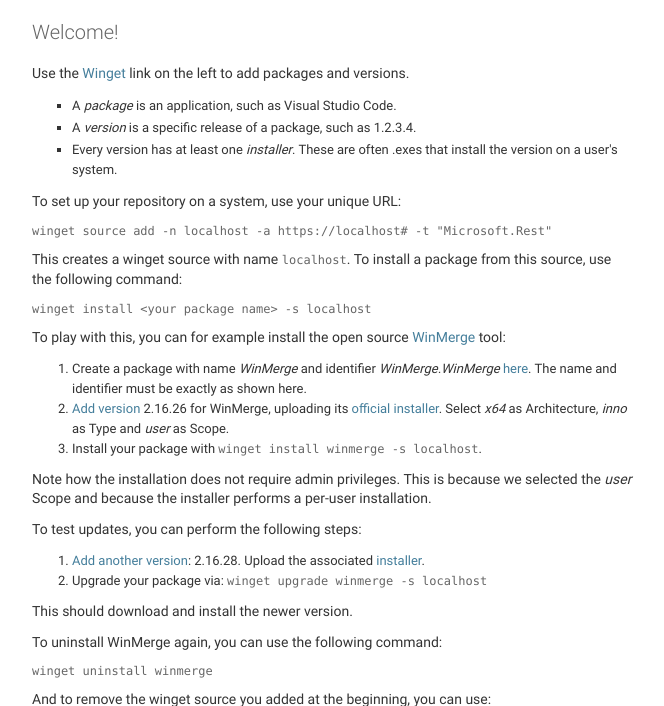
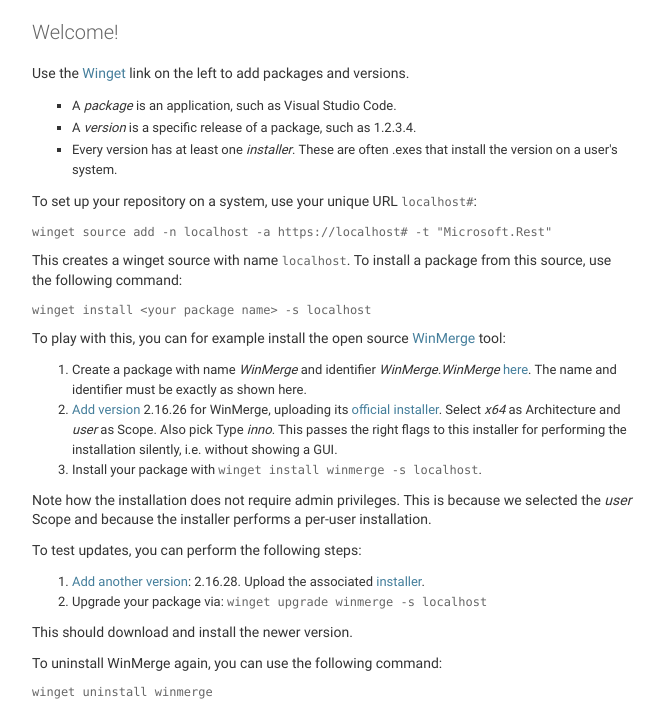
Before and after one commit to omaha-consulting/winget.pro, a Django app: template templates/admin/index.html in a window 1280 px wide. Shown: the part 20-726 px from the top of the page, without its empty margins (8-672 px from the left). Run offline with Django 3.2, Linux system fonts and the light colour scheme; the template is opened without the code that fills it, so the values that code supplies are empty.

Commit message:
Improve instructions on starting page

```diff
--- a/templates/admin/index.html
+++ b/templates/admin/index.html
@@ -24,11 +24,13 @@
             </li>
         </ul>
         <p>
-            To set up your repository on a system, use your unique URL:
+            To set up your repository on a system, use your unique URL
+            {# We check for the existence of a tenant_uuid because superusers #}
+            {# might not have one. If we didn't perform this check, then in #}
+            {# that case the `url tenant_uuid=...` call would fail. #}
+            <code>{{ request.get_host }}{% if not request.user.tenant_set.get.uuid and request.user.is_superuser %}/...{% else %}{% url 'winget:index' tenant_uuid=request.user.tenant_set.get.uuid %}{% endif %}</code>:
         </p>
-        {# We check for the existence of a tenant_uuid because superusers #}
-        {# might not have one. If we didn't perform this check, then in that #}
-        {# case the `url tenant_uuid=...` call would fail. #}
+
         <pre>winget source add -n {{ request.get_host }} -a https://{{ request.get_host }}{% if not request.user.tenant_set.get.uuid and request.user.is_superuser %}/...{% else %}{% url 'winget:index' tenant_uuid=request.user.tenant_set.get.uuid %}{% endif %} -t "Microsoft.Rest"</pre>
         <p>
             This creates a winget source with name
@@ -50,7 +52,10 @@
                 2.16.26 for WinMerge, uploading its
                 <a href="https://github.com/WinMerge/winmerge/releases/download/v2.16.26/WinMerge-2.16.26-x64-PerUser-Setup.exe">
                     official installer</a>.
-                Select <em>x64</em> as Architecture, <em>inno</em> as Type and <em>user</em> as Scope.
+                Select <em>x64</em> as Architecture and <em>user</em> as Scope.
+                Also pick Type <em>inno</em>. This passes the right flags to
+                this installer for performing the installation silently, i.e.
+                without showing a GUI.
             </li>
             <li>
                 Install your package with
```
